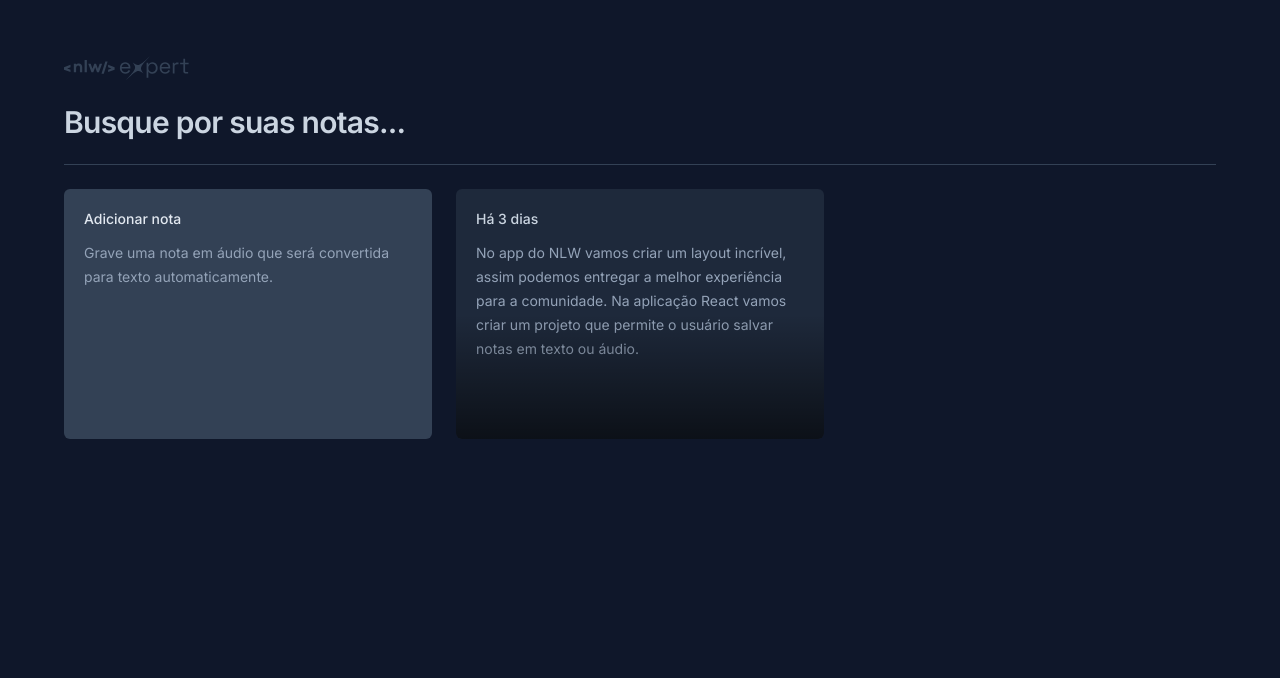
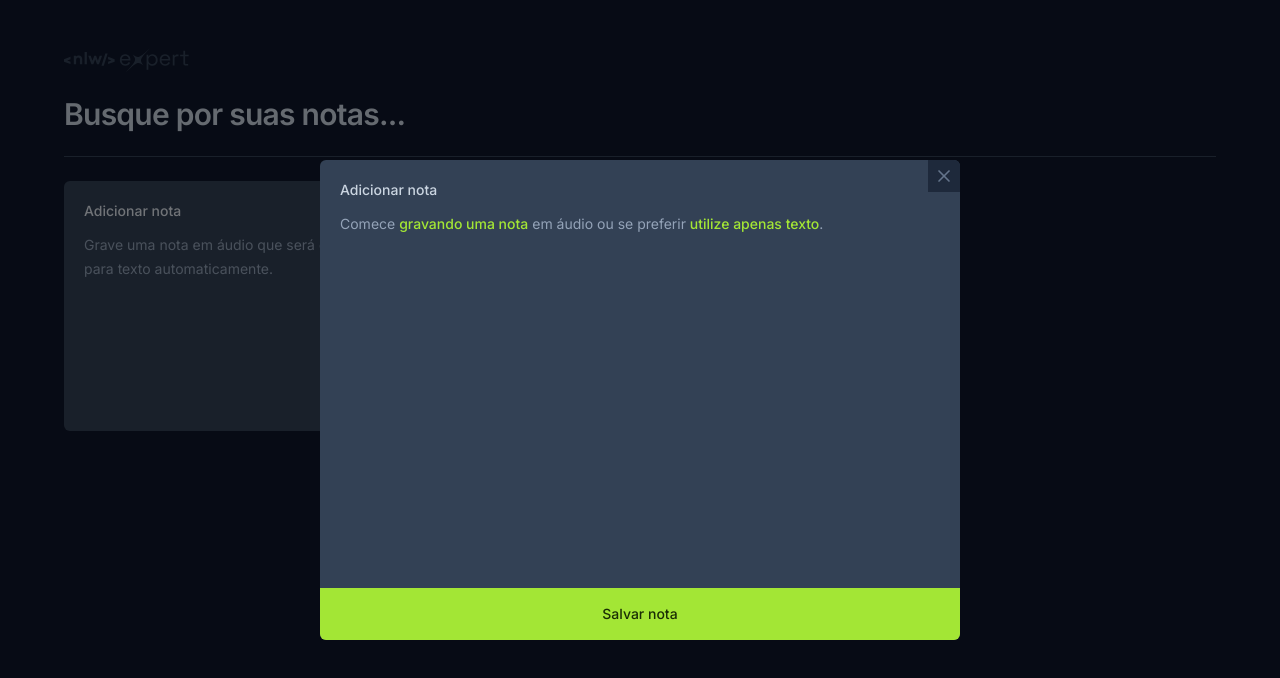
Before and after one commit to VitorArimatea/notes, a React (Vite) app: page / in a window 1280 px wide. Both pictures are taken after a click on the button 248 px from the left and 314 px from the top of the page. Shown: the top 678 px of the page. Built offline with nearby package versions, Linux system fonts and the light colour scheme.

Commit message:
new: Criando o modal

```diff
--- a/src/components/new-note-card.tsx
+++ b/src/components/new-note-card.tsx
@@ -1,8 +1,75 @@
+import * as Dialog from '@radix-ui/react-dialog';
+import { X } from 'lucide-react';
+import { ChangeEvent, FormEvent, useState } from 'react';
+import { toast } from 'sonner';
+
 export function NewNoteCard() {
+  const [shouldShowOnboarding, setShouldShowOnboarding] = useState(true)
+  const [content, setContent] = useState('')
+
+  function handleStartEditor() {
+    setShouldShowOnboarding(false)
+  }
+
+  function handleContentChanged(event: ChangeEvent<HTMLTextAreaElement>) {
+    setContent(event.target.value)
+
+    if (event.target.value === '') {
+      setShouldShowOnboarding(true)
+    }
+  }
+
+  function handleSaveNote(event: FormEvent) {
+    event.preventDefault()
+
+    toast.success('Nota criada com sucesso!')
+  }
+
   return (
-    <button className='text-left flex flex-col align-top bg-slate-700 rounded-md p-5 space-y-3 text-sm'>
-      <span className='text-slate-200 font-medium'>Adicionar nota</span>
-      <p className='text-slate-400 leading-6'>Grave uma nota em áudio que será convertida para texto automaticamente.</p>
-    </button>
+    <Dialog.Root>
+      <Dialog.Trigger className='text-left flex flex-col align-top bg-slate-700 rounded-md p-5 space-y-3 text-sm hover:ring-2 hover:ring-slate-600 focus:ring-2 focus:ring-lime-400 outline-none'>
+        <span className='text-slate-200 font-medium'>Adicionar nota</span>
+        <p className='text-slate-400 leading-6'>Grave uma nota em áudio que será convertida para texto automaticamente.</p>
+      </Dialog.Trigger>
+
+      <Dialog.Portal>
+        <Dialog.Overlay className='inset-0 fixed bg-black/50' />
+        <Dialog.Content className='fixed left-1/2 top-1/2 -translate-x-1/2 -translate-y-1/2 max-w-[640px] w-full h-[60vh] bg-slate-700 outline-none rounded-md flex flex-col overflow-hidden'>
+
+          <Dialog.Close className='absolute right-0 bg-slate-800 text-slate-500 p-1.5 hover:text-slate-100'>
+            <X className='size-5' />
+          </Dialog.Close>
+
+          <form onSubmit={handleSaveNote} className='flex flex-col flex-1'>
+
+            <div className='flex flex-1 flex-col gap-3 p-5'>
+              <span className='text-slate-300 font-medium text-sm'>
+                Adicionar nota
+              </span>
+
+              {shouldShowOnboarding ? (
+                <p className='text-slate-400 leading-6 text-sm'>
+                Comece <button className='text-lime-400 font-medium hover:underline'>gravando uma nota</button> em áudio ou se preferir <button onClick={handleStartEditor} className='text-lime-400 font-medium hover:underline'>utilize apenas texto</button>.
+              </p>
+              ) : (
+                <textarea
+                  autoFocus
+                  className='text-sm leading-6 text-slate-400 bg-transparent resize-none flex-1 outline-none'
+                  onChange={handleContentChanged}
+                />
+              )}
+            </div>
+
+            <button
+              type="submit"
+              className='w-full bg-lime-400 text-[#1A2E05] py-4 text-sm font-medium hover:bg-lime-500'
+            >
+              Salvar nota
+            </button>
+          </form>
+
+        </Dialog.Content>
+      </Dialog.Portal>
+    </Dialog.Root>
   )
 }
--- a/src/components/note-card.tsx
+++ b/src/components/note-card.tsx
@@ -1,10 +1,53 @@
-export function NoteCard() {
+import * as Dialog from '@radix-ui/react-dialog';
+import { formatDistanceToNow } from 'date-fns';
+import { ptBR } from 'date-fns/locale';
+import { X } from 'lucide-react';
+
+interface NoteCardProps {
+  note: {
+    date: Date
+    content: string
+  }
+}
+
+export function NoteCard({ note }: NoteCardProps) {
   return (
-    <button className='flex flex-col align-top text-left align-items-flex-start  bg-slate-800 rounded-md p-5 space-y-3 text-sm overflow-hidden relative hover:ring-2 hover:ring-slate-600 focus:ring-2 focus:ring-lime-400 outline-none'>
-      <span className='text-slate-300 font-medium'>Há 3 dias</span>
-      <p className='text-slate-400 leading-6'>No app do NLW vamos criar um layout incrível, assim podemos entregar a melhor experiência para a comunidade. Na aplicação React vamos criar um projeto que permite o usuário salvar notas em texto ou áudio.</p>
+    <Dialog.Root>
+      <Dialog.Trigger
+        className='flex flex-col text-left align-items-flex-start  bg-slate-800 rounded-md p-5 gap-3 text-sm overflow-hidden relative hover:ring-2 hover:ring-slate-600 focus:ring-2 focus:ring-lime-400 outline-none'
+      >
+        <span className='text-slate-300 font-medium'>{formatDistanceToNow(note.date, { locale: ptBR, addSuffix: true })}</span>
+        <p className='text-slate-400 leading-6'>{note.content}</p>
 
-      <div className='absolute bottom-0 left-0 right-0 h-1/2 bg-gradient-to-t from-black/60 to-black/0 pointer-events-none'></div>
-    </button>
+        <div className='absolute bottom-0 left-0 right-0 h-1/2 bg-gradient-to-t from-black/60 to-black/0 pointer-events-none'></div>
+      </Dialog.Trigger>
+
+      <Dialog.Portal>
+        <Dialog.Overlay className='inset-0 fixed bg-black/50' />
+        <Dialog.Content className='fixed left-1/2 top-1/2 -translate-x-1/2 -translate-y-1/2 max-w-[640px] w-full h-[60vh] bg-slate-700 outline-none rounded-md flex flex-col overflow-hidden'>
+
+          <Dialog.Close className='absolute right-0 bg-slate-800 text-slate-500 p-1.5 hover:text-slate-100'>
+            <X className='size-5' />
+          </Dialog.Close>
+
+          <div className='flex flex-1 flex-col gap-3 p-5'>
+            <span className='text-slate-300 font-medium'>
+              {formatDistanceToNow(note.date, { locale: ptBR, addSuffix: true })}
+            </span>
+            <p className='text-slate-400 leading-6'>
+              {note.content}
+            </p>
+          </div>
+
+          <button
+            type="button"
+            className='w-full bg-slate-800 text-slate-300 py-4 text-sm font-medium group'
+          >
+            Deseja <span className='text-red-400 group-hover:underline'>apagar essa nota</span>?
+          </button>
+
+        </Dialog.Content>
+      </Dialog.Portal>
+    </Dialog.Root>
   )
 }
```
